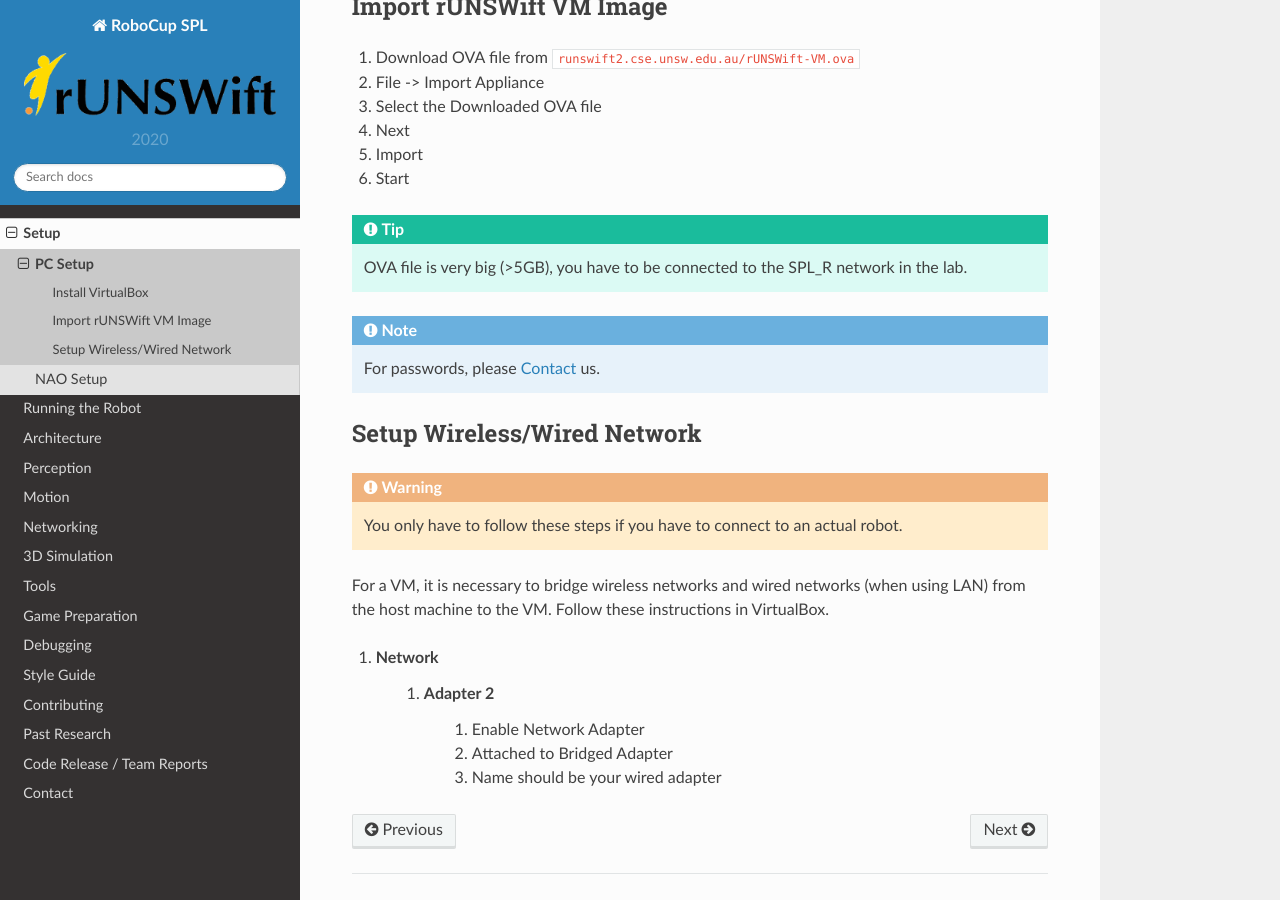
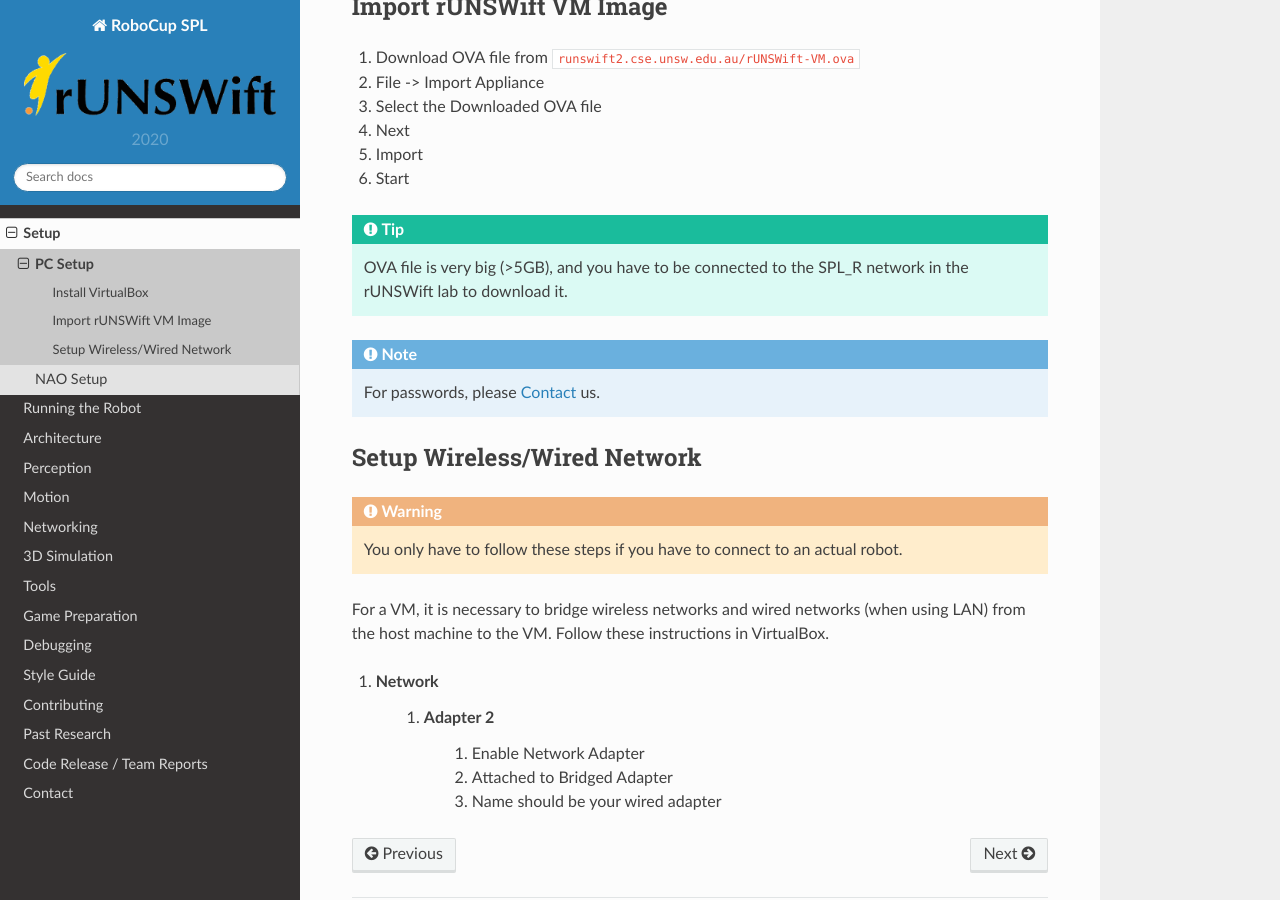
Before and after one commit to UNSWComputing/rUNSWift-docs, a Sphinx documentation site: the page built from source/setup/pc_setup.rst, in a window 1280 px wide and 900 px high, scrolled down 423 px. Built offline with Sphinx 7.4.7 and the Read the Docs theme 2.0.0, drawn with Linux system fonts in a browser that asks for light colours.

Commit message:
update instructions ot clearer

```diff
--- a/source/setup/pc_setup.rst
+++ b/source/setup/pc_setup.rst
@@ -26,7 +26,7 @@ Import rUNSWift VM Image
 #. Start
 
 .. tip::
-    OVA file is very big (>5GB), you have to be connected to the SPL_R network in the lab.
+    OVA file is very big (>5GB), and you have to be connected to the SPL_R network in the rUNSWift lab to download it.
 
 .. note::
     For passwords, please :ref:`contact` us.
```
